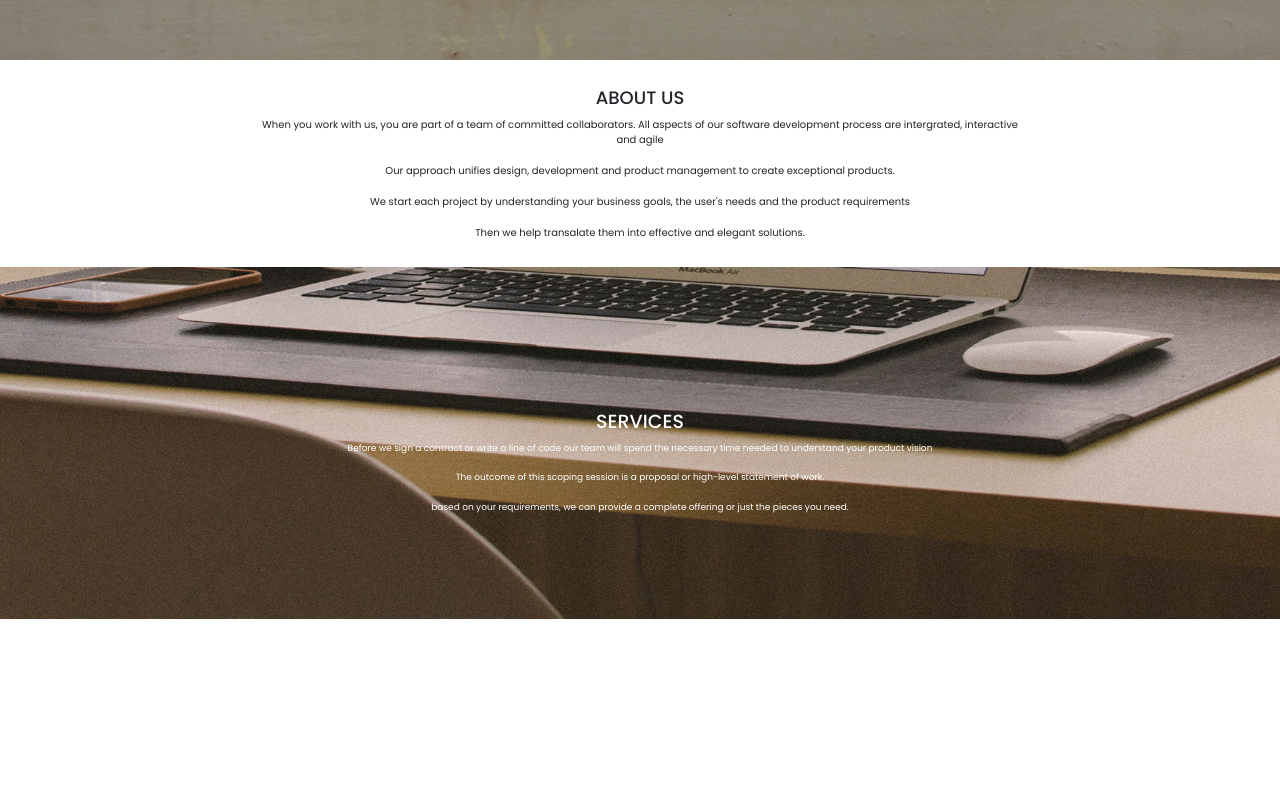
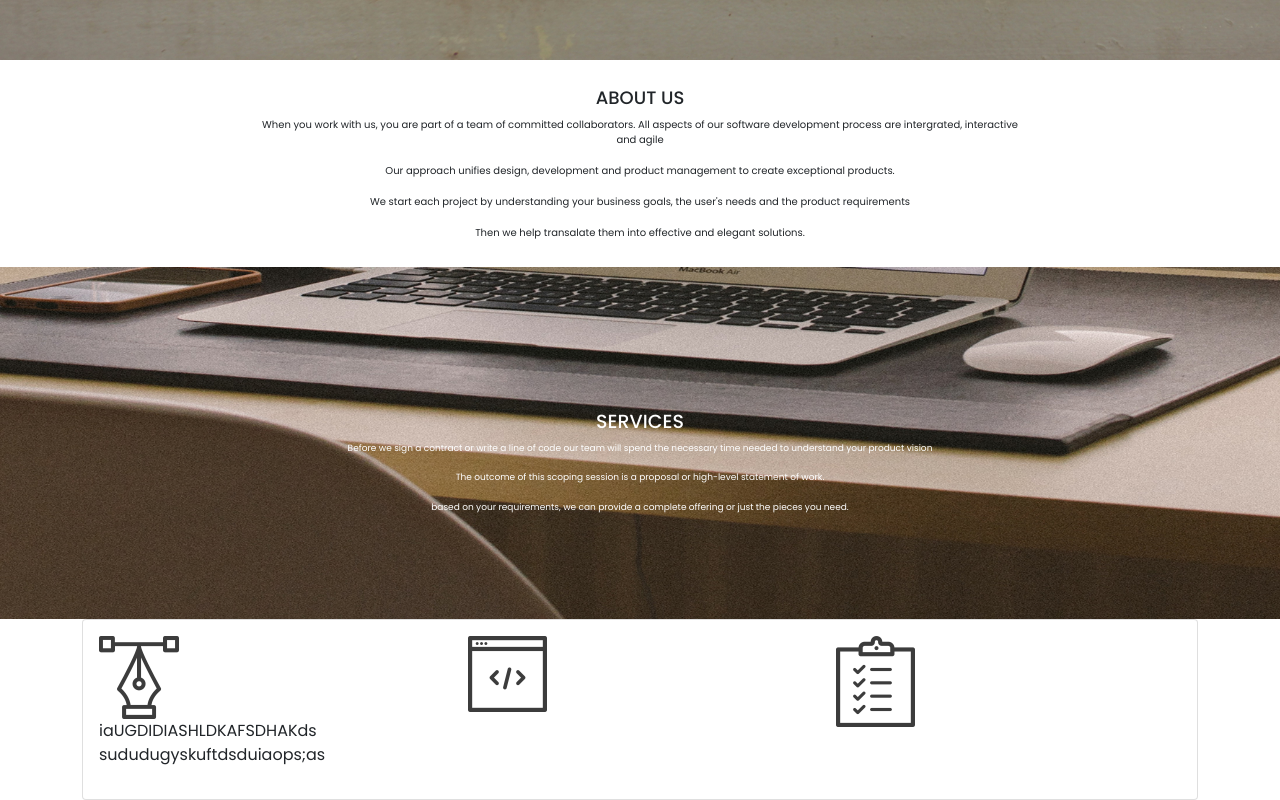
Before and after one commit to Olliemint/Delani-Studio, a plain HTML site: page index.html in a window 1280 px wide. Shown: the part 740-1540 px from the top of the page. Before the commit the page ends 1359 px from the top, so only its background shows below. Drawn offline with nearby package versions, Linux system fonts and the light colour scheme.

Commit message:
adding what we do section

```diff
--- a/index.html
+++ b/index.html
@@ -82,6 +82,28 @@
           </div>
     </div>
 </div>
+<!-- what we do secttion -->
+<div id="wedo">
+    <div class="container">
+        <div class="card">
+            <div class="card-body">
+                <div class="row">
+                    <div class="col-sm">
+                        <img src="./assets/services_icons/design_icon.png" alt="">
+                        <p>iaUGDIDIASHLDKAFSDHAKds <br> sududugyskuftdsduiaops;as</p>
+                    </div>
+                    <div class="col-sm">
+                        <img src="./assets/services_icons/dev_icon.png" alt="">
+                    </div>
+                    <div class="col-sm">
+                        <img src="./assets/services_icons/product_icon.png" alt="">
+                    </div>
+                  </div>
+            </div>
+          </div>
+
+      </div>
+</div>
 
 </body>
 </html>
```
